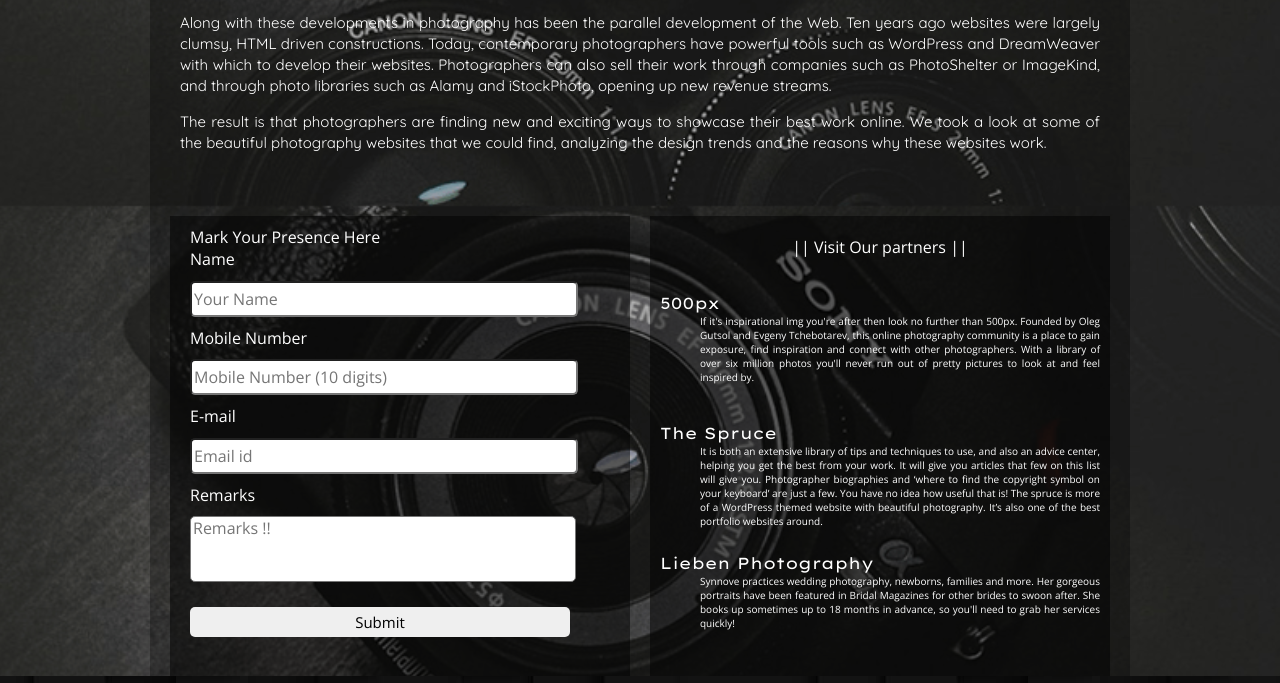
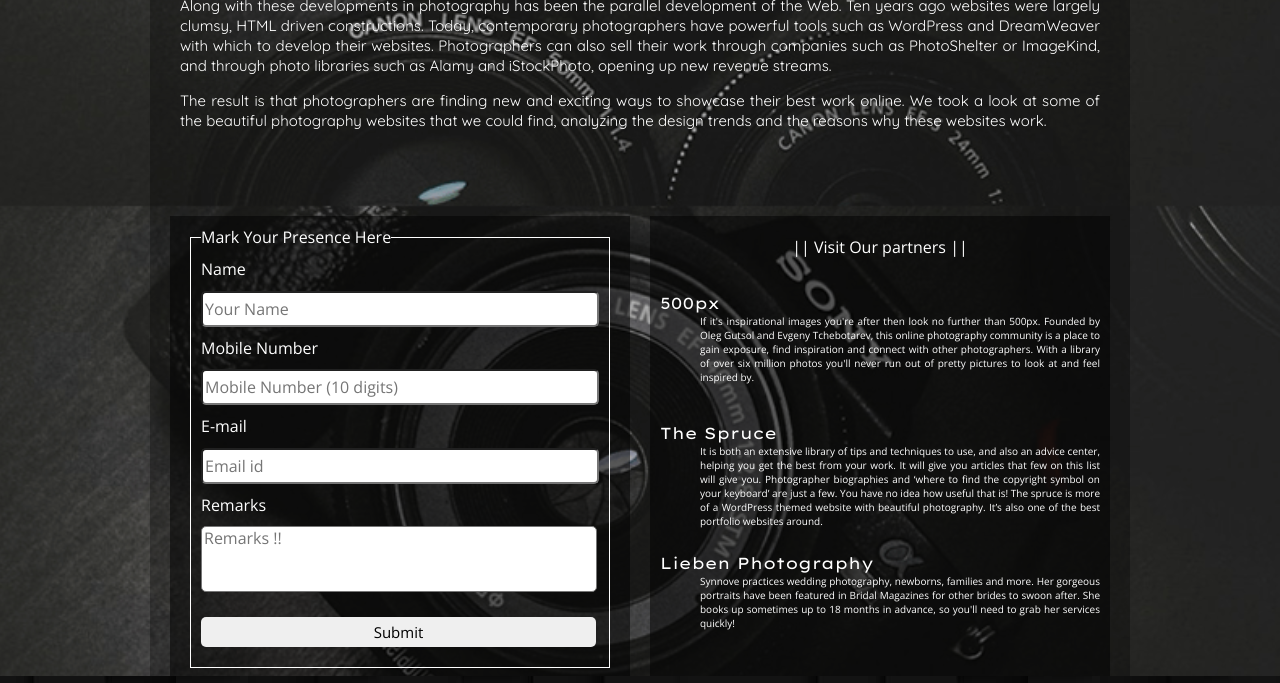
Before and after one commit to itsmeavinashprasad/Website-Using-html-css-960gs-boilerplate, a plain HTML site: page index.html in a window 1280 px wide. Shown: the part 694-1377 px from the top of the page. Drawn offline with nearby package versions, Linux system fonts and the light colour scheme.

Commit message:
fixed issue with fieldset

```diff
--- a/css/style.css
+++ b/css/style.css
@@ -4,6 +4,7 @@ body, html {
 	height: 100%;
 }
 
+/* fixed header*/
 .fixed_container {
 	position: fixed;
 	background: orange;
@@ -12,6 +13,8 @@ body, html {
 	bottom: auto;
 	z-index: 2;
 }
+
+
 header h1 {
 	margin-top: 30px;
 	float: left;
@@ -49,10 +52,11 @@ header .navbar li a, header h1 a{
 header .navbar li a:hover{
 	color: gray;
 	transition: 1s;
-	/*font-size: 23px;*/
 	letter-spacing: 1.5px;
 }
 
+
+/* wrapper for whole body except header and footer */
 .main_body_wrapper {
 	position: relative;
 	top: 100px;
@@ -62,6 +66,7 @@ header .navbar li a:hover{
 	z-index: -1;
 }
 
+/* parallax image effect */
 .parallax{
 	/*margin: 0px auto;*/
 
@@ -82,10 +87,13 @@ header .navbar li a:hover{
 
 }
 
+/* h2 section inside parallax */
 .parallax h2{
 	padding-left: 10px;
 	text-align: center;
 }
+
+/* main body */
 .main_body {
 	position: relative;
 	width: 980px;
@@ -96,12 +104,16 @@ header .navbar li a:hover{
 	background: rgba(0, 0, 0, 0.3);
 }
 
+
+/* boxes in sect3 */
 .boxes{
 	height: 400px;
 	background: rgba(148, 103, 25, 0.5);
 	border-radius: 10px;
 }
 
+
+/* padding for 3 parts */
 .sect2, .sect3, .hero {
 	padding: 20px 10px 0px 10px;
 }
@@ -149,6 +161,7 @@ article {
 	font-family: 'Quicksand', sans-serif;
 	text-align: justify;
 	font-size: 15px;
+	line-height: 20px ;
 }
 
 .form_wrapper, .rows_wrapper{
@@ -156,15 +169,20 @@ article {
 	background: rgba(0, 0, 0, 0.5);
 }
 
+fieldset{
+	border: 1px solid white;
+	padding: 10px;
+}
+
 .type-1 {
-	width: 380px;
+	width: 390px;
 	height: 30px;
 	border-radius: 5px;
 	margin: 10px auto;
 }
 
 .type-2 {
-	width: 380px;
+	width: 395px;
 	height: 30px;
 	border-radius: 5px;
 	margin: 10px auto;
@@ -179,7 +197,7 @@ article {
 
 
 textarea {
-	width: 380px;
+	width: 390px;
 	height: 60px;
 	border-radius: 5px;
 	margin: 10px auto;
--- a/index.html
+++ b/index.html
@@ -128,7 +128,7 @@
           <div class="form_wrapper grid_6">
             <form name="myform" method="get" style="padding: 10px 20px;">
               <fieldset>
-                <legend>Mark Your Presence Here</legend>
+                <legend style="width: auto;"> Mark Your Presence Here </legend>
                 <label for="name" class="label_select">Name</label>
                 <input type="text" name="name" class="type-1" placeholder="Your Name" id="name" maxlength="30" required>
 
@@ -147,6 +147,7 @@
                 <input type="submit" value="Submit" class="type-2" onclick="">
               </fieldset>
             </form>
+
           </div>
 
           <div class="rows_wrapper grid_6" >
@@ -160,7 +161,7 @@
                   <a href="http://500px.com/" target="_blank">500px</a>
                 </dt>
                 <dd style="font-size: 10px;">
-                  If it's inspirational img you're after then look no further than 500px. Founded by Oleg Gutsol and Evgeny Tchebotarev, this online photography community is a place to gain exposure, find inspiration and connect with other photographers. With a library of over six million photos you'll never run out of pretty pictures to look at and feel inspired by.
+                  If it's inspirational images you're after then look no further than 500px. Founded by Oleg Gutsol and Evgeny Tchebotarev, this online photography community is a place to gain exposure, find inspiration and connect with other photographers. With a library of over six million photos you'll never run out of pretty pictures to look at and feel inspired by.
                 </dd>
               </dl>
             </div>
@@ -225,7 +226,7 @@
 
     </footer>
 
-  </div>
+  <!-- </div> -->
 
 
 
```
